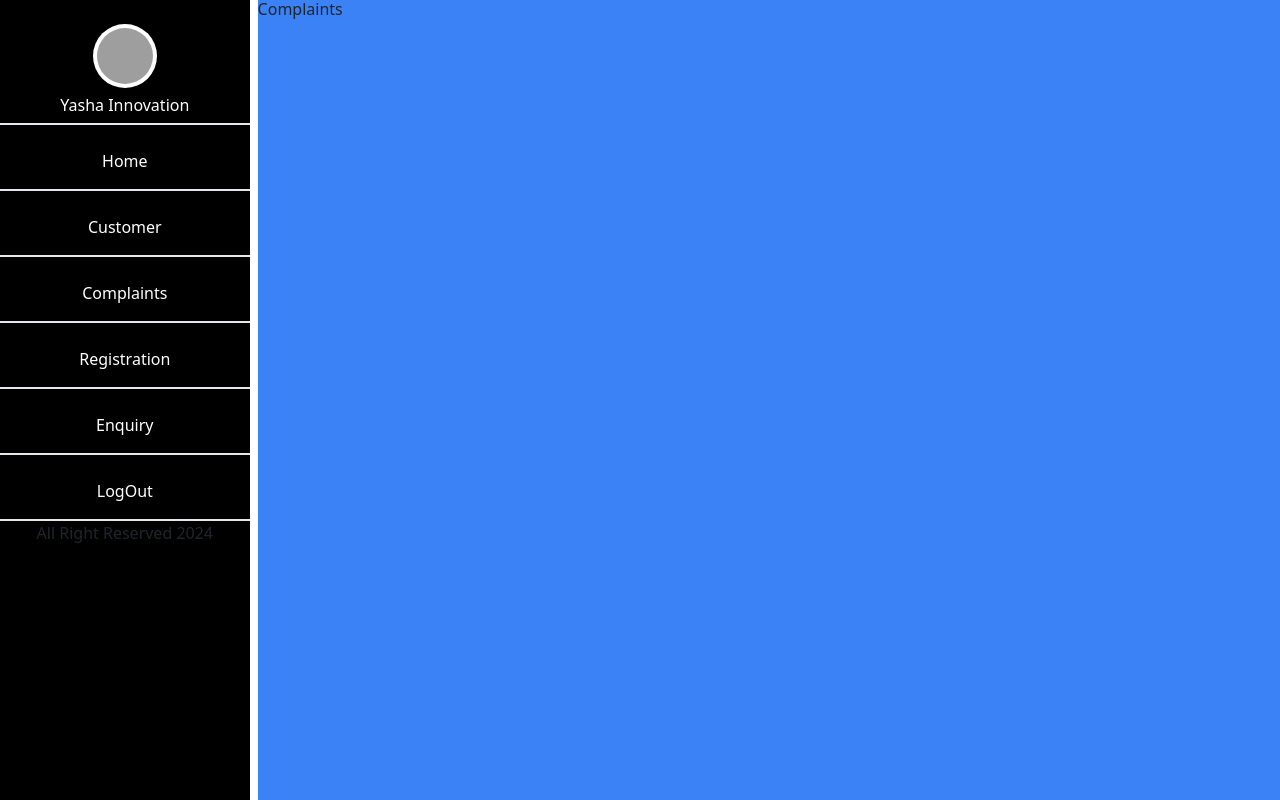
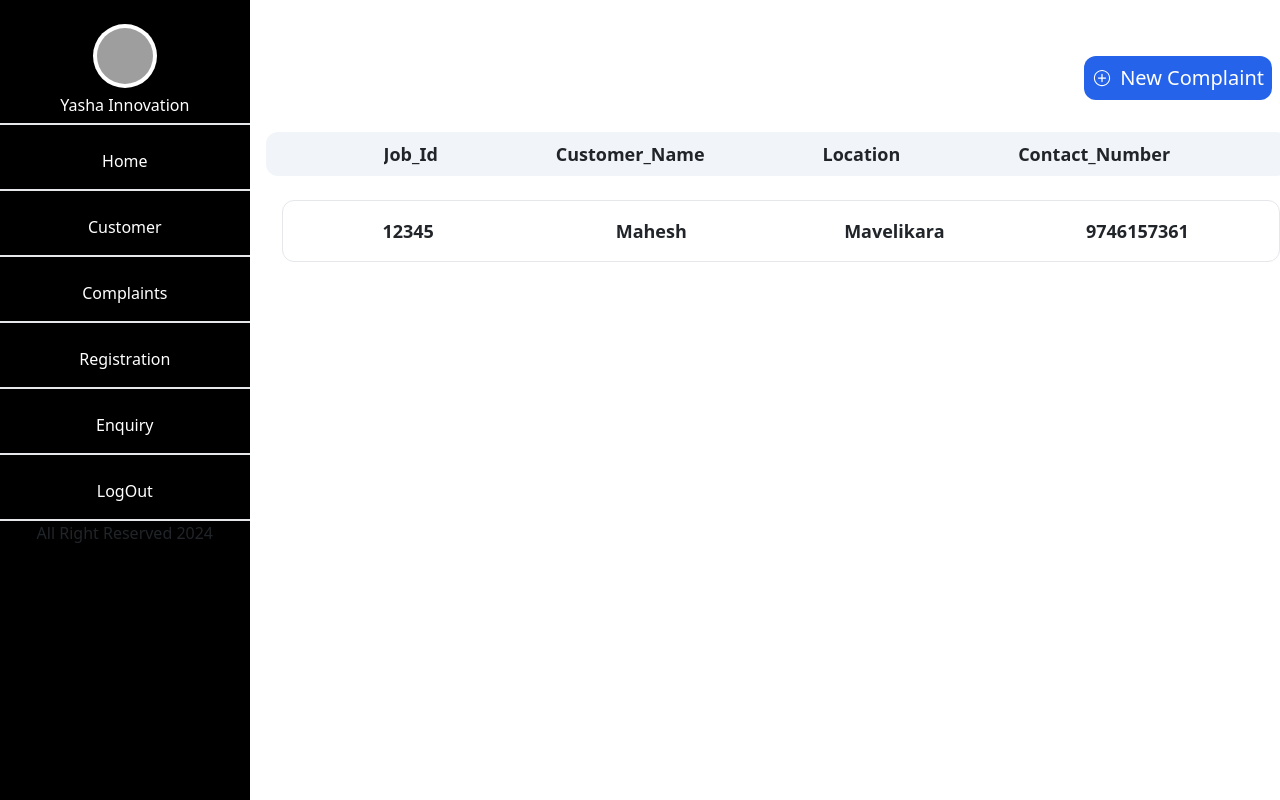
Before and after one commit to Maheshmurali/ServiceBook, a React (Create React App) app: page /admin in a window 1280 px wide. Both pictures are taken after a click on the item "Complaints". Built offline with nearby package versions, Linux system fonts and the light colour scheme; grey boxes are pictures that could not be loaded; the HTML template or start-up script is replaced by a standard one; a web font is replaced by a local one.

Commit message:
Complaints Page Complected Complaint Registration Progress

```diff
--- /dev/null
+++ b/src/Components/ComplaintRegister/NewRegistration.jsx
@@ -0,0 +1,48 @@
+import React from 'react'
+
+function NewRegistration() {
+  return (
+    <div className='col-span-7 md:col-span-8 row-span-7'>
+      <div className='text-center md:text-2xl text-lg mt-8 underline font-medium'>
+        <h1>Complaint Registration</h1>
+      </div>
+      <form action="">
+      <div className='grid grid-rows-2 md:grid-cols-3 row-span-3 mt-2' id='head'>
+        <div className='grid grid-rows-2 w-25 pl-8'>
+        <span className='mt-2'>Complaint Type</span>
+        <select name="" id="" className='border-1 rounded-lg'>
+            <option value="">Select</option>
+            <option value="CCTV">C C T V</option>
+            <option value="Inverter">INVERTER</option>
+            <option value="Solar">SOLAR</option>
+            <option value="Gate">GATE</option>
+            <option value="Computer&printer">COMPUTER&PRINTERS</option>
+        </select>
+        </div>
+        <div className='w-25 ml-8 mt-2'>
+          <span>Date</span>
+          <input className='rounded-lg border-1 p-1'
+          type="Date"
+
+           />
+        </div>
+        <div className='w-25 ml-8 mt-2'>
+          <span>Job_Id</span>
+          <input className='rounded-lg border-1 p-1 bg-gray-200 md:w-62 w-36'
+          type="text"
+            value={'K-1234567'}
+            readOnly
+           />
+        </div>
+      </div>
+      <div>
+        <div>
+
+        </div>
+      </div>
+      </form>
+    </div>
+  )
+}
+
+export default NewRegistration
--- a/src/Components/Complaints/Complaints.jsx
+++ b/src/Components/Complaints/Complaints.jsx
@@ -1,9 +1,32 @@
-import React from 'react'
+import {React ,useContext}from 'react'
+import { IoIosAddCircleOutline } from "react-icons/io";
+import { AdminPageContext } from '../../Store/AdminPageContext';
+
 
 function Complaints() {
+  const tableTitlses =['Job_Id', 'Customer_Name', 'Location', 'Contact_Number']
+  const{setPage} = useContext(AdminPageContext)
+
   return (
-    <div className='bg-blue-500 col-span-7 md:col-span-8 row-span-8'>
-      <h1>Complaints</h1>
+    <div className='col-span-7 md:col-span-8 row-span-7'>
+      <div id='creation' className=' col-span-4 md:mt-12 md:p-8 p-2 flex  justify-end'>
+      <button onClick={(e)=>setPage(e.target.value)} value='newcomplaint' className='bg-blue-600 p-2  rounded-xl md:text-xl text-white flex hover:cursor-pointer'>
+        <sapn className='mt-1 mr-1 md:mr-2 '><IoIosAddCircleOutline /></sapn>New Complaint</button>
+      </div>
+      <div className='bg-slate-100 p-2 rounded-xl mt-4 m-2 w-full flex justify-evenly gap-2'>
+    {tableTitlses.map((items)=>{
+      return <div  key={items} className='truncate w-24 md:w-auto'>
+            <span className='md:text-lg text-xs md:font-semibold'>{items}</span>
+        </div>
+
+    })}
+    </div>
+    <div className='grid truncate grid-cols-4 gap-2 justify-evenly md:ml-6 mt-4 text-center border-1 hover:bg-slate-200 rounded-xl p-3 transition ease-in-out delay-150 hover:-translate-y-1 hover:scale-100 duration-300 hover:shadow-xl'>
+      <div className='md:text-lg text-xs md:font-semibold mr-4 truncate'><p>12345</p></div>
+      <div><p className='md:text-lg text-xs md:font-semibold mr-4 truncate'>Mahesh</p></div>
+      <div><p className='md:text-lg text-xs md:font-semibold mr-4 truncate'>Mavelikara</p></div>
+      <div><p className='md:text-lg text-xs md:font-semibold mr-4 truncate'>9746157361</p></div>
+    </div>
     </div>
   )
 }
--- a/src/Pages/AdminPage.jsx
+++ b/src/Pages/AdminPage.jsx
@@ -6,6 +6,7 @@ import Complaints from './../Components/Complaints/Complaints'
 import Customer from './../Components/Customer/Customer'
 import Registration from './../Components/Registration/Registration'
 import Enquiry from './../Components/Enquiry/Enquiry'
+import NewRegistration from './../Components/ComplaintRegister/NewRegistration'
 function AdminPage() {
   const {page} = useContext(AdminPageContext)
   return (
@@ -17,7 +18,7 @@ function AdminPage() {
       {page === 'customer' && <Customer />}
       {page === 'registration' && <Registration />}
       {page === 'enquiry' && <Enquiry />}
-
+      {page === 'newcomplaint' && <NewRegistration />}
       </div>
     </div>
 
--- /dev/null
+++ b/src/Store/ComplaintContext.js
@@ -0,0 +1,17 @@
+import { useState,createContext } from "react";
+
+
+export const ComplaintContext = createContext(null)
+
+function Complaint({children}){
+    const [complaint , setComplaint] = useState([])
+    return(
+        <ComplaintContext.Provider value={{complaint,setComplaint}}>
+            {children}
+        </ComplaintContext.Provider>
+
+    )
+
+}
+
+export default Complaint
```
